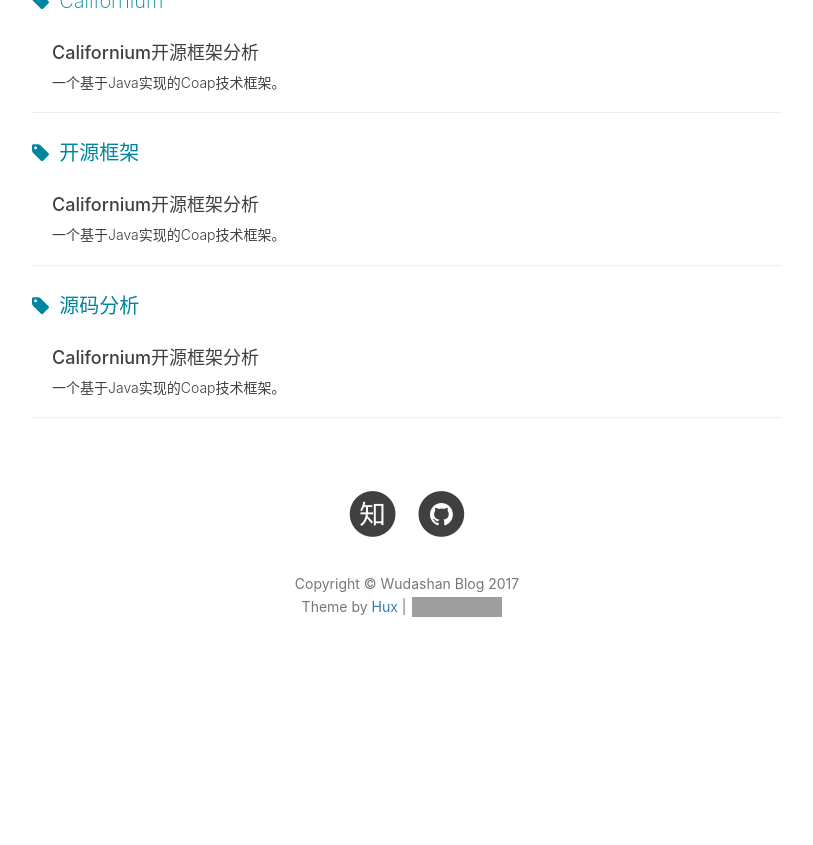
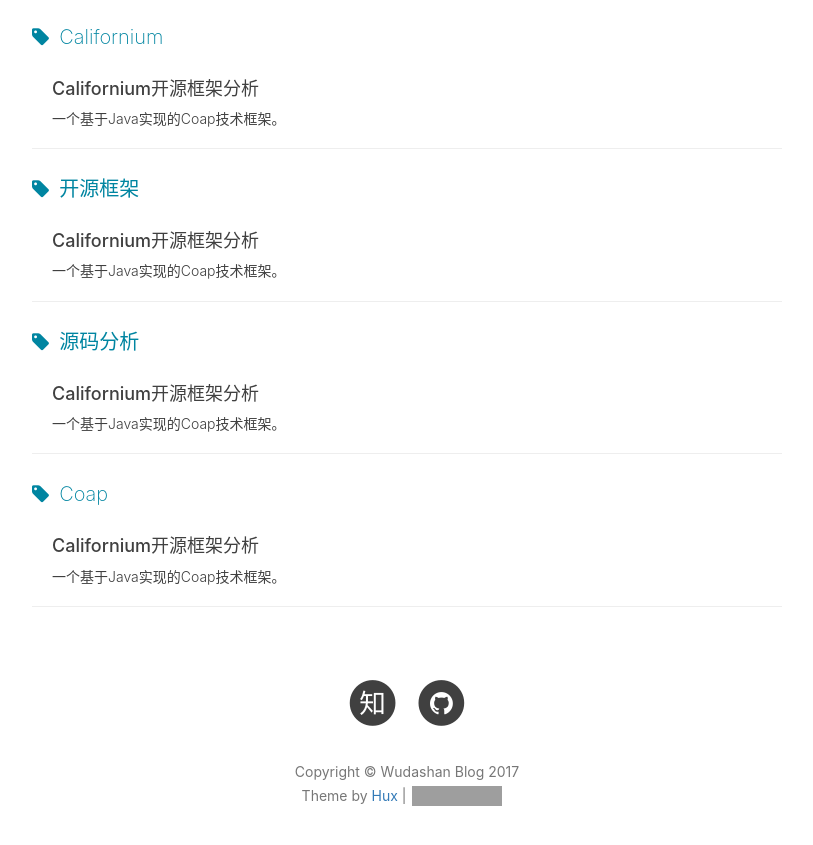
Before and after one commit to wudashan/wudashan.github.io, a Jekyll site: the page built from tags.html, in a window 1280 px wide and 900 px high, scrolled down 3201 px. Shown: the top 845 px of the window, without its empty margins (233-1046 px from the left). Built offline with Jekyll 4.4.1, drawn with Linux system fonts in a browser that asks for light colours; nearby versions of some CDN libraries; comment, search, counter and statistics services are not loaded; before the commit the page ends 3912 px from its top, so only the background shows below that; grey boxes are pictures that could not be loaded.

Commit message:
增加coap标签

```diff
--- a/_posts/2017-05-07-Californium-Framework-Analysis.markdown
+++ b/_posts/2017-05-07-Californium-Framework-Analysis.markdown
@@ -10,6 +10,7 @@ tags:
     - Californium
     - 开源框架
     - 源码分析
+    - Coap
 ---
 
 > 项目源码地址：[https://github.com/eclipse/californium](https://github.com/eclipse/californium)
```
